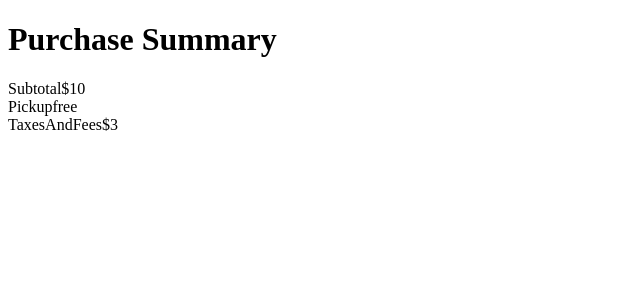
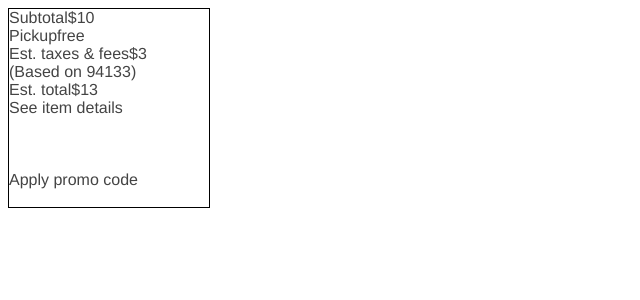
Before and after one commit to Uhan19/order-summary, a React (Create React App) app: page / in a window 1280 px wide. Shown: the top 300 px of the page, without its empty margins (0-640 px from the left). Built offline with nearby package versions, Linux system fonts and the light colour scheme.

Commit message:
Add item-details and promo accordions.

```diff
--- a/public/index.html
+++ b/public/index.html
@@ -1,5 +1,6 @@
 <!DOCTYPE html>
 <html lang="en">
+
 <head>
   <meta charset="utf-8">
   <meta name="viewport" content="width=device-width, initial-scale=1, shrink-to-fit=no">
@@ -19,8 +20,9 @@
       work correctly both with client-side routing and a non-root public URL.
       Learn how to configure a non-root public URL by running `npm run build`.
     -->
-    <title>React App</title>
+  <title>Order Summary</title>
 </head>
+
 <body>
   <noscript>
     You need to enable JavaScript to run this app.
@@ -37,4 +39,5 @@
       To create a production bundle, use `npm run build` or `yarn build`.
     -->
 </body>
+
 </html>
--- a/src/App.js
+++ b/src/App.js
@@ -2,6 +2,9 @@ import React, { Component } from "react";
 import Subtotal from "./components/Subtotal";
 import Pickup from "./components/Pickup";
 import TaxAndFees from "./components/TaxesAndFees";
+import Total from "./components/Total";
+import Details from "./components/Details";
+import "./index.css";
 
 export default class App extends Component {
   constructor(props) {
@@ -14,11 +17,16 @@ export default class App extends Component {
   }
   render() {
     return (
-      <div>
-        <h1>Purchase Summary</h1>
+      <div className="order-summary">
         <Subtotal subtotal={this.state.subtotal} />
         <Pickup discount={this.state.discount} />
         <TaxAndFees fees={this.state.fees} />
+        <Total
+          subtotal={this.state.subtotal}
+          discount={this.state.discount}
+          fees={this.state.fees}
+        />
+        <Details />
       </div>
     );
   }
--- /dev/null
+++ b/src/components/Details.js
@@ -0,0 +1,46 @@
+import React, { Component } from "react";
+import ExpDetails from "./ExpDetails";
+import Promo from "./Promo";
+
+export default class Details extends Component {
+  constructor(props) {
+    super(props);
+    this.state = {
+      isDetailsClosed: "true",
+      isPromoClosed: "true",
+    };
+    this.handleClick = this.handleClick.bind(this);
+  }
+
+  handleClick(e) {
+    if (e.target.className === "expanded-details") {
+      this.state.isDetailsClosed === "true"
+        ? this.setState({ isDetailsClosed: "false" })
+        : this.setState({ isDetailsClosed: "true" });
+    }
+    if (e.target.className === "promo") {
+      this.state.isPromoClosed === "true"
+        ? this.setState({ isPromoClosed: "false" })
+        : this.setState({ isPromoClosed: "true" });
+    }
+  }
+
+  render() {
+    return (
+      <div>
+        <ExpDetails
+          isDetailsClosed={this.state.isDetailsClosed}
+          handleClick={e => {
+            this.handleClick(e);
+          }}
+        />
+        <Promo
+          isPromoClosed={this.state.isPromoClosed}
+          handleClick={e => {
+            this.handleClick(e);
+          }}
+        />
+      </div>
+    );
+  }
+}
--- /dev/null
+++ b/src/components/ExpDetails.js
@@ -0,0 +1,23 @@
+import React from "react";
+
+const ExpDetails = props => {
+  return (
+    <div>
+      <div
+        className="expanded-details"
+        onClick={props.handleClick}
+        aria-controls="details"
+        aria-expanded={props.isDetailsClosed}
+      >
+        See item details
+      </div>
+      <div role="region" id="details" aria-hidden={props.isDetailsClosed}>
+        <span>
+          Essentials by OFM ESS-3085 Racing Style Leather Gaming Chair, Red
+        </span>
+      </div>
+    </div>
+  );
+};
+
+export default ExpDetails;
--- /dev/null
+++ b/src/components/Promo.js
@@ -0,0 +1,21 @@
+import React from "react";
+
+const Promo = props => {
+  return (
+    <div>
+      <div
+        className="promo"
+        onClick={props.handleClick}
+        aria-controls="details"
+        aria-expanded={props.isPromoClosed}
+      >
+        Apply promo code
+      </div>
+      <div role="region" id="details" aria-hidden={props.isPromoClosed}>
+        <span>Promo</span>
+      </div>
+    </div>
+  );
+};
+
+export default Promo;
--- a/src/components/TaxesAndFees.js
+++ b/src/components/TaxesAndFees.js
@@ -3,8 +3,13 @@ import React from "react";
 const TaxesAndFees = ({ fees }) => {
   return (
     <div>
-      <span>TaxesAndFees</span>
-      <span>${fees}</span>
+      <div>
+        <span>Est. taxes & fees</span>
+        <span>${fees}</span>
+      </div>
+      <div>
+        <span>(Based on 94133)</span>
+      </div>
     </div>
   );
 };
--- /dev/null
+++ b/src/components/Total.js
@@ -0,0 +1,13 @@
+import React from "react";
+
+const Total = ({ subtotal, discount, fees }) => {
+  const deduction = typeof discount === "string" ? 0 : discount;
+  return (
+    <div>
+      <span>Est. total</span>
+      <span>${subtotal + deduction + fees}</span>
+    </div>
+  );
+};
+
+export default Total;
--- /dev/null
+++ b/src/index.css
@@ -0,0 +1,11 @@
+.order-summary {
+  border: 1px solid black;
+  color: #444;
+  font-family: myriad-pro, BogleWeb, Helvetica Neue, Helvetica, Arial,
+    sans-serif;
+  width: 200px;
+}
+
+[aria-hidden="true"] {
+  visibility: hidden;
+}
```
Lines whose indentation alone changed are shown as unchanged.
